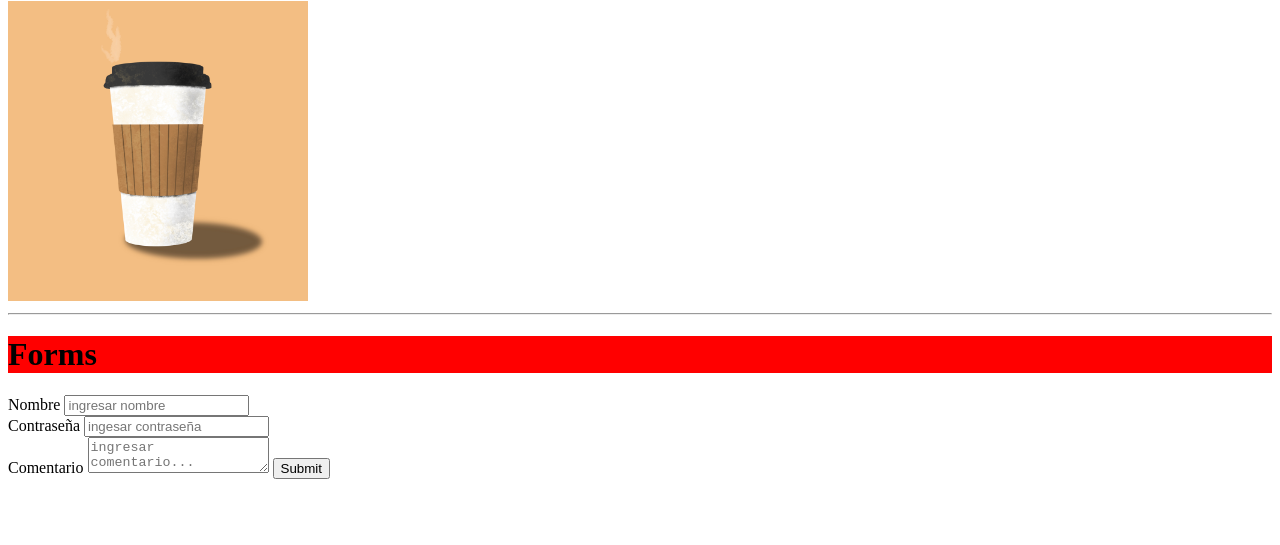
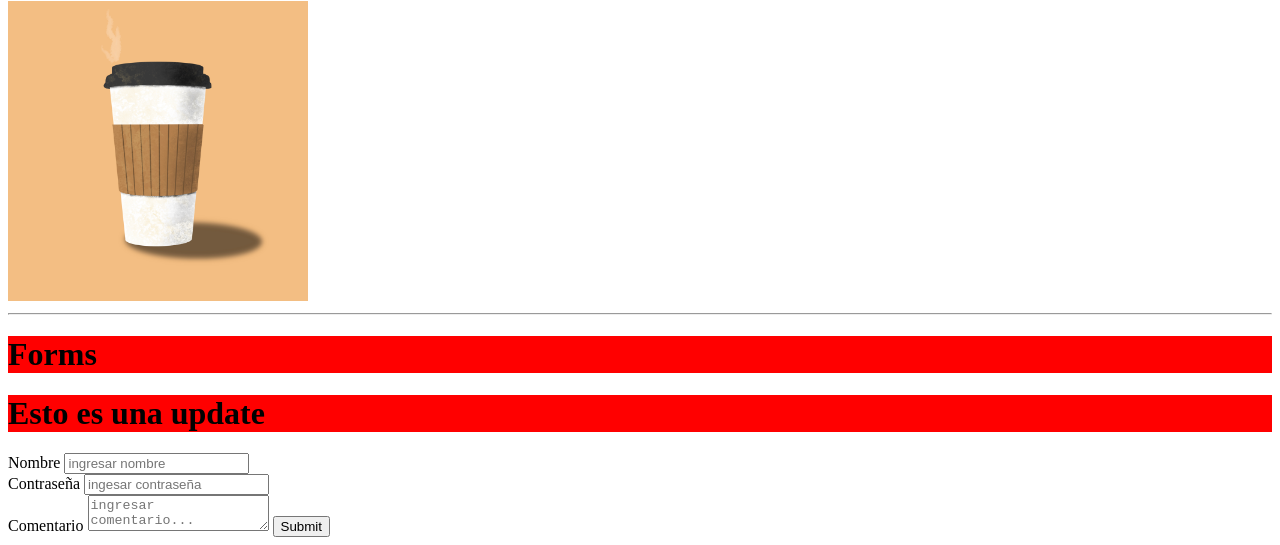
Before and after one commit to johon7nt/pruebaDRP, a plain HTML site: page index.html in a window 1280 px wide. Shown: the part 550-1095 px from the top of the page. Before the commit the page ends 1037 px from the top, so only its background shows below. Drawn offline with Linux system fonts and the light colour scheme.

Commit message:
nueva update

```diff
--- a/index.html
+++ b/index.html
@@ -33,6 +33,8 @@
 
     <h1>Forms</h1>
 
+    <h1>Esto es una update</h1>
+
     <form action="/formulario" method="post">
 
         <label for="Nombre">Nombre</label>
```
